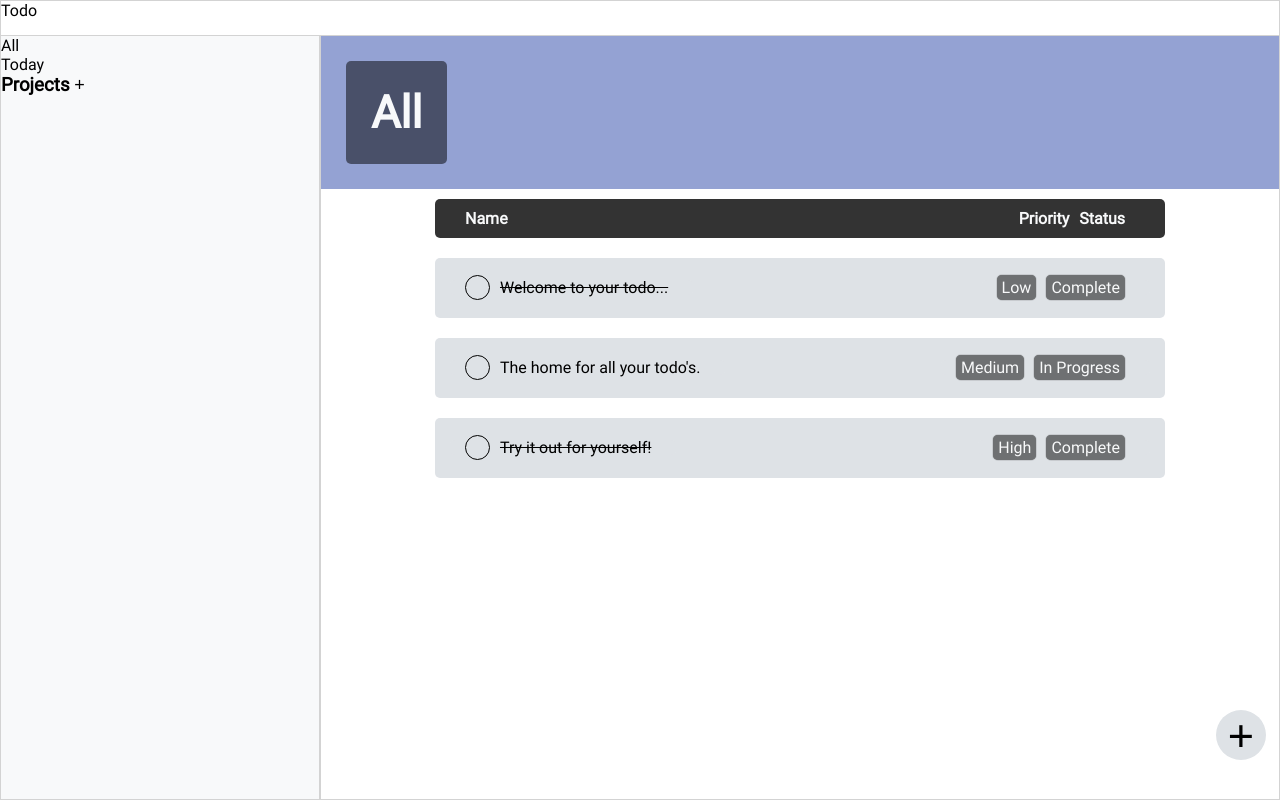
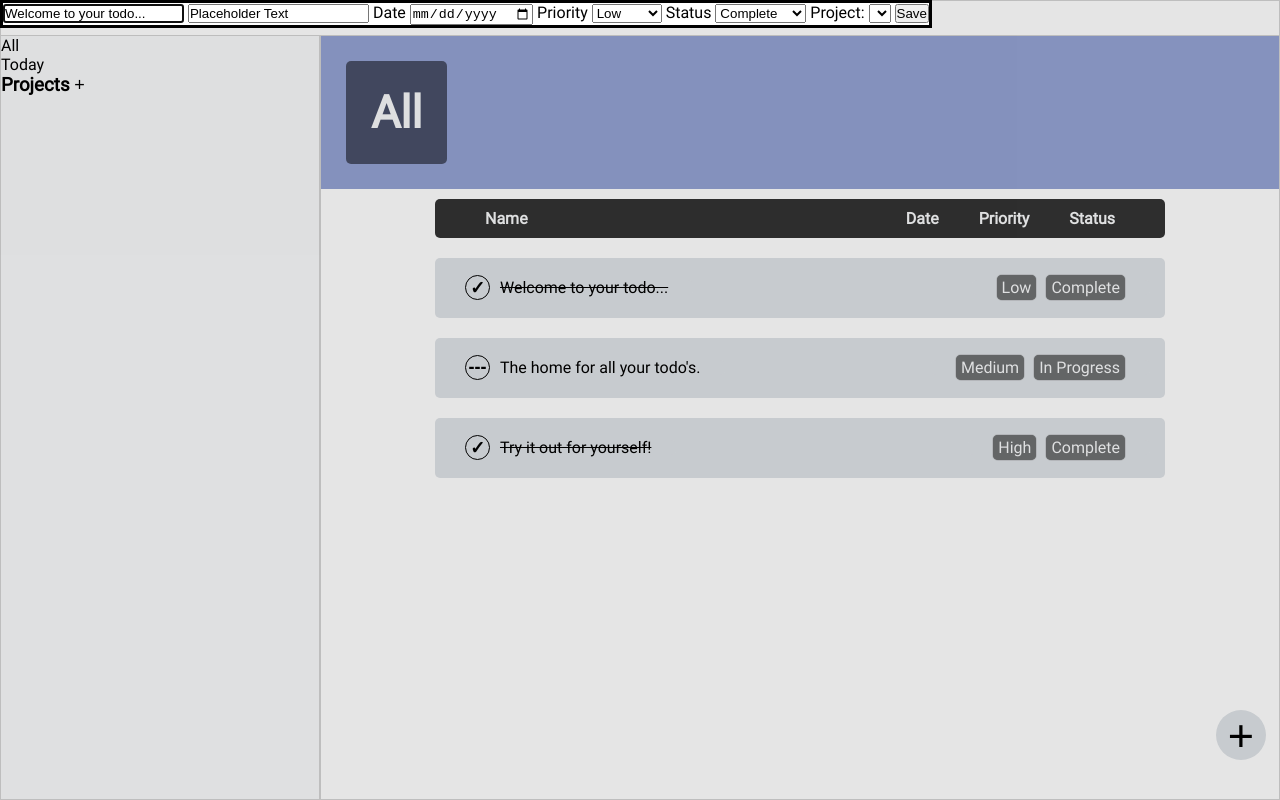
Before and after one commit to hpagon/todo-list, a website built with webpack: page src/index.html in a window 1280 px wide. Both pictures are taken after a click on the button 477 px from the left and 287 px from the top of the page. Built offline with nearby package versions, Linux system fonts and the light colour scheme.

Commit message:
Added function to update edit form with todo info

```diff
--- a/src/domGenerator.js
+++ b/src/domGenerator.js
@@ -24,6 +24,7 @@ class DomGenerator {
     const tableHeaderLeftDiv = document.createElement("div");
     const tableHeaderRightDiv = document.createElement("div");
     const nameHeader = document.createElement("p");
+    const dateHeader = document.createElement("p");
     const priorityHeader = document.createElement("p");
     const statusHeader = document.createElement("p");
     const itemListContainer = document.createElement("div");
@@ -37,6 +38,7 @@ class DomGenerator {
     sidebarLabel.textContent = project.getTitle();
     bannerHeader.textContent = project.getTitle();
     nameHeader.textContent = "Name";
+    dateHeader.textContent = "Date";
     priorityHeader.textContent = "Priority";
     statusHeader.textContent = "Status";
     //add styles
@@ -55,7 +57,7 @@ class DomGenerator {
     }
     banner.append(bannerHeader);
     tableHeaderLeftDiv.append(nameHeader);
-    tableHeaderRightDiv.append(priorityHeader, statusHeader)
+    tableHeaderRightDiv.append(dateHeader, priorityHeader, statusHeader);
     listViewTableHeader.append(tableHeaderLeftDiv, tableHeaderRightDiv);
     itemsContainer.append(listViewTableHeader, itemListContainer);
     projectContainer.append(banner, itemsContainer);
@@ -67,15 +69,22 @@ class DomGenerator {
     screenController.addProjectScreen(projectContainer, project.getTitle());
     console.log(this.#projectContentList);
   }
-  toggleProjectView(project) {}
   createProjectDialogOption(title) {
     if (title === "All" || title === "Today") return;
-    const projectOption = document.createElement("option");
-    projectOption.setAttribute("value", title);
-    projectOption.textContent = title;
-    document.querySelector("#project-select").appendChild(projectOption);
+    const addFormProjectOption = document.createElement("option");
+    const editFormProjectOption = document.createElement("option");
+    addFormProjectOption.setAttribute("value", title);
+    editFormProjectOption.setAttribute("value", title);
+    addFormProjectOption.textContent = title;
+    editFormProjectOption.textContent = title;
+    document
+      .querySelector("#add-todo-form #project-select")
+      .appendChild(addFormProjectOption);
+    document
+      .querySelector("#edit-todo-form #project-select")
+      .appendChild(editFormProjectOption);
     this.#projectContentList[this.#projectContentList.length - 1].push(
-      projectOption
+      addFormProjectOption
     );
   }
   createItem(todo, project) {
@@ -86,21 +95,21 @@ class DomGenerator {
         const todoDiv = document.createElement("div");
         const completeButton = document.createElement("button");
         const todoName = document.createElement("p");
+        const date = document.createElement("p");
         const priority = document.createElement("div");
         const status = document.createElement("div");
         const tagContainer = document.createElement("div");
         const leftContainer = document.createElement("div");
         //add content
         todoName.textContent = todo.getTitle();
+        date.textContent = todo.getDate();
         priority.textContent = todo.getPriority();
         status.textContent = todo.getStatus();
         //add class
         this.setPriorityClass(priority);
-        //add events
-        DomHandler.setCompleteButtonEvent(completeButton, todo);
         //insert elements in place
         leftContainer.append(completeButton, todoName);
-        tagContainer.append(priority, status);
+        tagContainer.append(date, priority, status);
         todoDiv.append(leftContainer, tagContainer);
         //add to correct project container
         this.#projectContentList[i][0].children[1].children[1].appendChild(
@@ -108,8 +117,55 @@ class DomGenerator {
         );
         //trigger events for intialization
         this.setStatusStyles(todoDiv);
+        //create detailed item view modal
+        this.createItemDetailedView(todo);
+        //add events
+        DomHandler.setCompleteButtonEvent(completeButton, todo);
+        DomHandler.setTodoClickEvent(todoDiv, todo);
       }
     }
+  }
+  //fills in info from todo that was clicked
+  fillInTodoDetails(todo) {
+    const form = document.querySelector("#edit-todo-form");
+
+    form.children[0].value = todo.getTitle();
+    form.children[1].value = todo.getDescription();
+    if (todo.getDate() !== "") {
+      form.children[3].value = todo.getDate();
+    }
+    switch (todo.getPriority()) {
+      case "Low":
+        form.children[5].children[0].setAttribute("selected", "selected");
+        break;
+      case "Medium":
+        form.children[5].children[1].setAttribute("selected", "selected");
+        break;
+      case "High":
+        form.children[5].children[2].setAttribute("selected", "selected");
+        break;
+    }
+    switch (todo.getStatus()) {
+      case "Not Started":
+        form.children[7].children[0].setAttribute("selected", "selected");
+        break;
+      case "In Progress":
+        form.children[7].children[1].setAttribute("selected", "selected");
+        break;
+      case "Complete":
+        form.children[7].children[2].setAttribute("selected", "selected");
+        break;
+    }
+    form.children[9].children[0].setAttribute("selected", "selected");
+    for (let option of form.children[9].children) {
+      if (option.value === todo.getProject())
+        option.setAttribute("selected", "selected");
+    }
+  }
+  createItemDetailedView(todo) {
+    const dialog = document.createElement("dialog");
+    const form = document.createElement("form");
+    // const tex
   }
   setPriorityClass(priority) {
     switch (priority.textContent) {
@@ -126,7 +182,7 @@ class DomGenerator {
   }
   setStatusStyles(todoDiv) {
     todoDiv.classList.remove("not-started", "in-progress", "complete");
-    switch (todoDiv.children[1].children[1].textContent) {
+    switch (todoDiv.children[1].children[2].textContent) {
       case "Not Started":
         todoDiv.classList.add("not-started");
         break;
@@ -144,11 +200,11 @@ class DomGenerator {
       todo.getStatus() === "In Progress"
     ) {
       todo.setStatus("Complete");
-      button.parentElement.parentElement.children[1].children[1].textContent =
+      button.parentElement.parentElement.children[1].children[2].textContent =
         "Complete";
     } else {
       todo.setStatus("Not Started");
-      button.parentElement.parentElement.children[1].children[1].textContent =
+      button.parentElement.parentElement.children[1].children[2].textContent =
         "Not Started";
     }
     this.setStatusStyles(button.parentElement.parentElement);
--- a/src/domHandler.js
+++ b/src/domHandler.js
@@ -32,10 +32,11 @@ class DomHandler {
   //extract data from dialog form and notify observers
   addButtonEvent() {
     const name = document.querySelector("#add-todo-form").children[0].value;
-    const description = document.querySelector("#add-todo-form").children[1].value;
-    const date = document.querySelector("#add-todo-form").children[2].value;
-    const priority = document.querySelector("#add-todo-form").children[4].value;
-    const status = document.querySelector("#add-todo-form").children[6].value;
+    const description =
+      document.querySelector("#add-todo-form").children[1].value;
+    const date = document.querySelector("#add-todo-form").children[3].value;
+    const priority = document.querySelector("#add-todo-form").children[5].value;
+    const status = document.querySelector("#add-todo-form").children[7].value;
     const project = document.querySelector("#project-select").value;
     app.createItem(name, description, date, priority, status, project);
   }
@@ -46,9 +47,15 @@ class DomHandler {
     app.createProject(name);
   }
   static setCompleteButtonEvent(button, todo) {
-    button.addEventListener('click', () => {
-        domGenerator.completeButtonClickEvent(button, todo);
-    })
+    button.addEventListener("click", () => {
+      domGenerator.completeButtonClickEvent(button, todo);
+    });
+  }
+  static setTodoClickEvent(todoDiv, todo) {
+    todoDiv.addEventListener("click", () => {
+      domGenerator.fillInTodoDetails(todo);
+      screenController.showModal(3);
+    });
   }
 }
 
--- a/src/index.html
+++ b/src/index.html
@@ -20,12 +20,18 @@
     </div>
     <dialog>
       <form method="dialog" id="add-todo-form">
-        <input type="text" name="title" placeholder="Name of todo..." required/>
+        <input
+          type="text"
+          name="title"
+          placeholder="Name of todo..."
+          required
+        />
         <input
           type="text"
           name="description"
           placeholder="Description of the todo..."
         />
+        <label for="date">Date</label>
         <input type="date" name="date" id="date" />
         <label for="priority">Priority</label>
         <select name="priority" id="priority-select">
@@ -41,7 +47,7 @@
         </select>
         <label for="project">Project:</label>
         <select name="project" id="project-select">
-            <option value=""></option>
+          <option value=""></option>
         </select>
         <input type="submit" value="Add" />
       </form>
@@ -49,8 +55,33 @@
     <dialog>
       <form method="dialog" id="add-project-form">
         <label for="projectName">Name</label>
-        <input type="text" id="projectName" name="name" required/>
+        <input type="text" id="projectName" name="name" required />
         <input type="submit" value="Add" />
+      </form>
+    </dialog>
+    <dialog>
+      <form method="dialog" id="edit-todo-form">
+        <input type="text" name="title" required />
+        <input type="text" name="description" />
+        <label for="date">Date</label>
+        <input type="date" name="date" id="edit-date" />
+        <label for="priority">Priority</label>
+        <select name="priority" id="priority-select">
+          <option value="Low">Low</option>
+          <option value="Medium">Medium</option>
+          <option value="High">High</option>
+        </select>
+        <label for="status">Status</label>
+        <select name="status" id="status-select">
+          <option value="Not Started">Not Started</option>
+          <option value="In Progress">In Progress</option>
+          <option value="Completed">Complete</option>
+        </select>
+        <label for="project">Project:</label>
+        <select name="project" id="project-select">
+          <option value=""></option>
+        </select>
+        <input type="submit" value="Save" />
       </form>
     </dialog>
     <button id="add-button">+</button>
--- a/src/index.js
+++ b/src/index.js
@@ -14,7 +14,7 @@ class App {
     screenController.setProjectScreen("All");
     this.createItem(
       "Welcome to your todo...",
-      "",
+      "Placeholder Text",
       "",
       "Low",
       "Not Started",
@@ -22,13 +22,13 @@ class App {
     );
     this.createItem(
       "The home for all your todo's.",
-      "",
+      "Placeholder Text",
       "",
       "Medium",
       "In Progress",
       ""
     );
-    this.createItem("Try it out for yourself!", "", "", "High", "Complete", "");
+    this.createItem("Try it out for yourself!", "Placeholder Text", "", "High", "Complete", "");
   }
   createProject(title) {
     const newProject = new Project(title);
--- a/src/style.css
+++ b/src/style.css
@@ -1,7 +1,6 @@
 @font-face {
   font-family: "Roboto";
-  src:
-    url("./Roboto-Regular.ttf") format("truetype"),
+  src: url("./Roboto-Regular.ttf") format("truetype"),
     url("./Roboto-Black.ttf") format("truetype"),
     url("./Roboto-BlackItalic.ttf") format("truetype"),
     url("./Roboto-Bold.ttf") format("truetype"),
@@ -97,7 +96,7 @@ body > div > div {
 }
 
 #list-header div p {
-  margin-right: 10px;
+  margin: 0px 20px;
 }
 
 #item-list {
@@ -167,8 +166,16 @@ body > div > div {
   text-decoration: none;
 }
 
-#item-list .complete div button {
-  /* background-color: #42ceeb; */
+#item-list .in-progress div button::after {
+  content: "---";
+  font-size: 18px;
+  font-weight: 600;
+}
+
+#item-list .complete div button::after {
+  content: "✓";
+  font-size: 18px;
+  font-weight: 600;
 }
 
 #item-list .complete div p {
```
